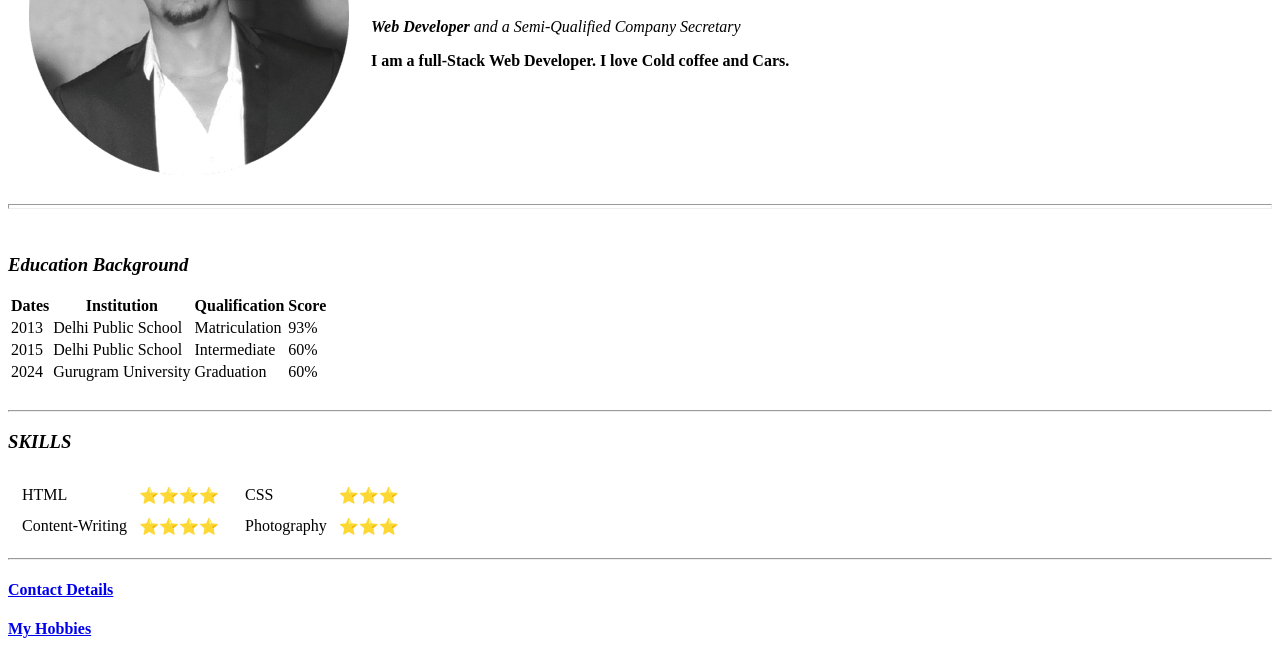
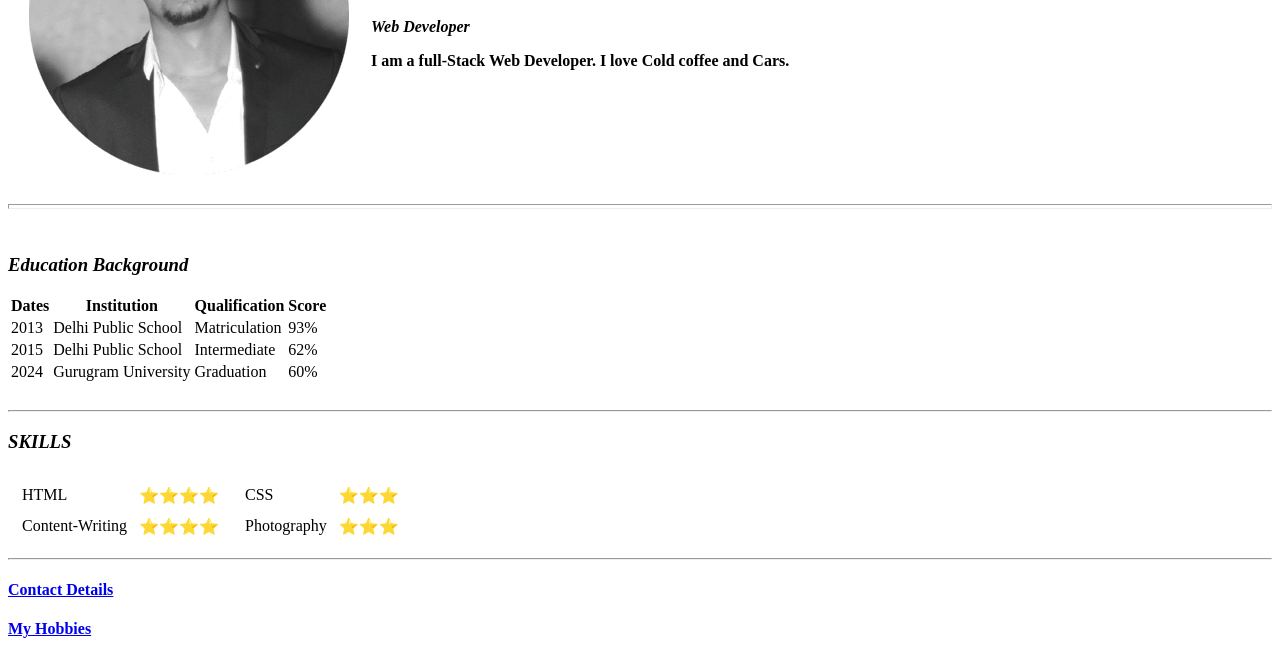
Before and after one commit to ManTri-Ji/cv, a plain HTML site: page index.html in a window 1280 px wide. Shown: the part 174-834 px from the top of the page. Drawn offline with Linux system fonts and the light colour scheme.

Commit message:
made changes in the body
changed the intermediate percentage and about section

```diff
--- a/index.html
+++ b/index.html
@@ -12,7 +12,7 @@
                 <td><img src="images/manish_profile_picture.png"></td>
                 <td>
                     <h1><a href="https://www.linkedin.com/in/manish-tripathi-996948143">Manish Tripathi</a></h1>
-                    <p><em><strong>Web Developer</strong> and a Semi-Qualified Company Secretary</em></p>
+                    <p><em><strong>Web Developer</strong></em></p>
                     <p><strong>I am a full-Stack Web Developer. I love Cold coffee and Cars.</strong></p>
                 </td>
             </tr>
@@ -44,7 +44,7 @@
                 <td>2015</td>
                 <td>Delhi Public School</td>
                 <td>Intermediate</td>
-                <td>60%</td>
+                <td>62%</td>
             </tr>
             <tr>
                 <td>2024</td>
```
